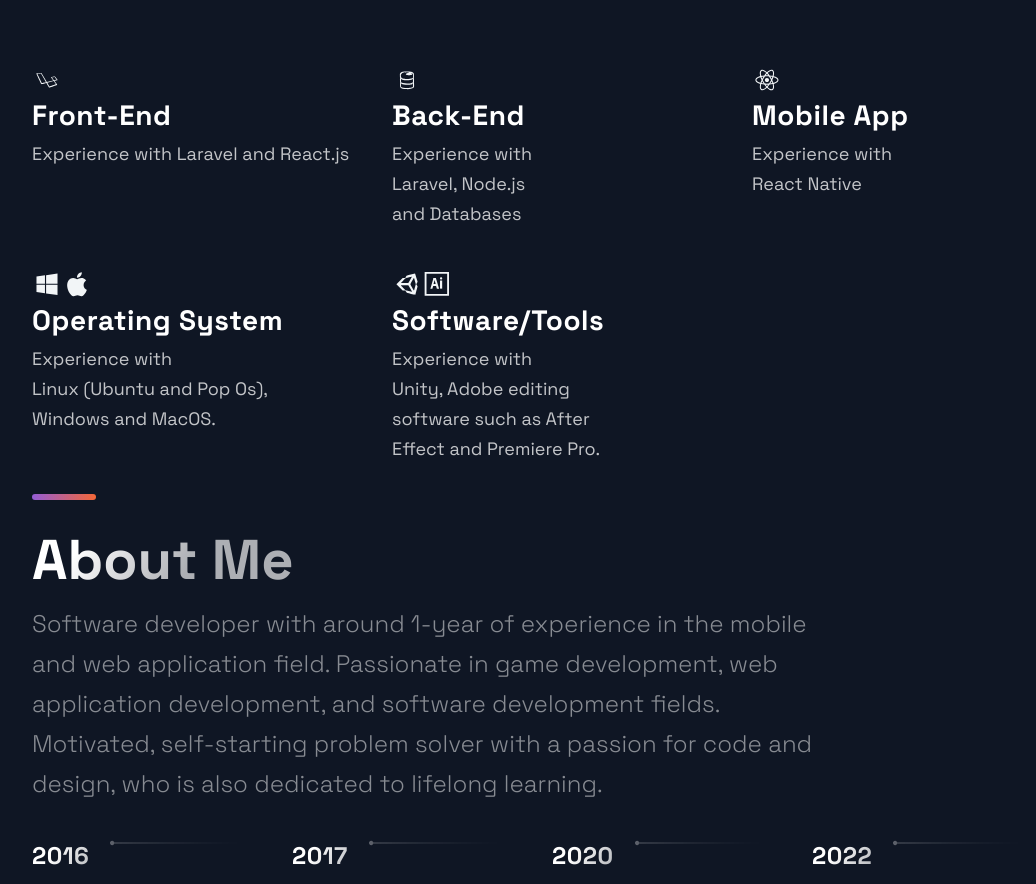
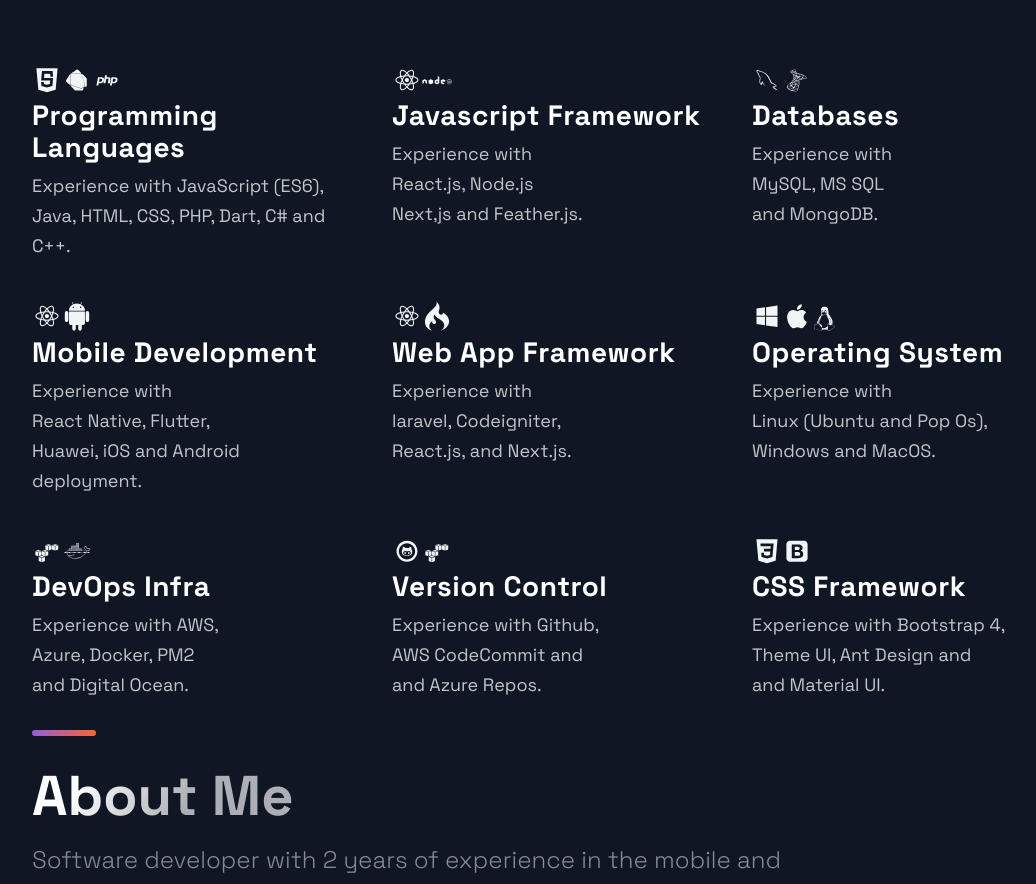
Before and after one commit to ilyshkmi/portfolio, a Next.js app: page / in a window 1280 px wide. Shown: the part 1880-2764 px from the top of the page, without its empty margins (88-1124 px from the left). Built offline with nearby package versions, Linux system fonts and the light colour scheme.

Commit message:
feat: update resume content

```diff
--- a/src/components/Hero/Hero.js
+++ b/src/components/Hero/Hero.js
@@ -12,7 +12,7 @@ const Hero = (props) => (
         My Personal Portfolio
       </SectionTitle>
       <SectionText>
-      My Name is Muhd Saiful. I am a Front End and Mobile App Developer. Currently working at Azure Innovations Sdn Bhd as a Software Developer.
+      My Name is Muhd Saiful. I am a Software Developer. Currently working at Rymnet Solutions Sdn Bhd as a Mobile App Developer.
       </SectionText>
       <Button href="https://saiful-personal-bucket.s3.us-east-2.amazonaws.com/Resume.pdf">Get Resume</Button>
     </LeftSection>
--- a/src/components/Technologies/Technologies.js
+++ b/src/components/Technologies/Technologies.js
@@ -1,52 +1,121 @@
-import React from 'react';
-import { DiApple, DiFirebase, DiIllustrator, DiLaravel, DiLinux, DiReact, DiUnitySmall, DiWindows, DiZend } from 'react-icons/di';
-import { Section, SectionDivider, SectionText, SectionTitle } from '../../styles/GlobalComponents';
-import { List, ListContainer, ListItem, ListParagraph, ListTitle } from './TechnologiesStyles';
+import React from "react";
+import {
+  DiAndroid,
+  DiApple,
+  DiAws,
+  DiBootstrap,
+  DiCodeigniter,
+  DiCss3,
+  DiDart,
+  DiDocker,
+  DiFirebase,
+  DiGithub,
+  DiHtml5,
+  DiIllustrator,
+  DiJavascript,
+  DiLinux,
+  DiMsqlServer,
+  DiMysql,
+  DiNodejs,
+  DiPhp,
+  DiReact,
+  DiUnitySmall,
+  DiWindows,
+  DiZend,
+} from "react-icons/di";
+import {
+  Section,
+  SectionDivider,
+  SectionText,
+  SectionTitle,
+} from "../../styles/GlobalComponents";
+import {
+  List,
+  ListContainer,
+  ListItem,
+  ListParagraph,
+  ListTitle,
+} from "./TechnologiesStyles";
 
-const Technologies = () =>  (
+const Technologies = () => (
   <Section id="tech">
     <SectionDivider divider />
     <SectionTitle>Technologies</SectionTitle>
     <SectionText>
-      I've worked with a few technologies in the web development
-      and mobile app development world such as React Native, Laravel,
-      Codeigniter and React.js. I have also worked with NoSQL databases
-      such as MongoDB and I felt in love with it.
+      I've worked with a few technologies in the web development and mobile app
+      development world such as React Native, Laravel, Codeigniter and React.js.
+      I have also worked with NoSQL databases such as MongoDB and I felt in love
+      with it.
     </SectionText>
     <List>
       <ListItem>
         <picture>
-          <DiLaravel size="3rem" />
+          <DiJavascript size="3rem" />
+          <DiDart size="3rem" />
+          <DiPhp size="3rem" />
         </picture>
         <ListContainer>
-          <ListTitle>Front-End</ListTitle>
+          <ListTitle>Programming Languages</ListTitle>
           <ListParagraph>
-            Experience with Laravel and React.js
-          </ListParagraph>
-        </ListContainer>
-      </ListItem>
-      <ListItem>
-        <picture>
-          <DiFirebase size="3rem" />
-        </picture>
-        <ListContainer>
-          <ListTitle>Back-End</ListTitle>
-          <ListParagraph>
-            Experience with <br />
-            Laravel, Node.js <br />
-            and Databases
+            Experience with JavaScript (ES6), Java, HTML, CSS, PHP, Dart, C# and
+            C++.
           </ListParagraph>
         </ListContainer>
       </ListItem>
       <ListItem>
         <picture>
           <DiReact size="3rem" />
+          <DiNodejs size="3rem" />
         </picture>
         <ListContainer>
-          <ListTitle>Mobile App</ListTitle>
+          <ListTitle>Javascript Framework</ListTitle>
           <ListParagraph>
             Experience with <br />
-            React Native
+            React.js, Node.js <br />
+            Next,js and Feather.js.
+          </ListParagraph>
+        </ListContainer>
+      </ListItem>
+      <ListItem>
+        <picture>
+          <DiMysql size="3rem" />
+          <DiMsqlServer size="3rem" />
+        </picture>
+        <ListContainer>
+          <ListTitle>Databases</ListTitle>
+          <ListParagraph>
+            Experience with <br />
+            MySQL, MS SQL <br />
+            and MongoDB.
+          </ListParagraph>
+        </ListContainer>
+      </ListItem>
+      <ListItem>
+        <picture>
+          <DiReact size="3rem" />
+          <DiAndroid size="3rem" />
+        </picture>
+        <ListContainer>
+          <ListTitle>Mobile Development</ListTitle>
+          <ListParagraph>
+            Experience with <br />
+            React Native, Flutter, <br />
+            Huawei, iOS and Android <br />
+            deployment.
+          </ListParagraph>
+        </ListContainer>
+      </ListItem>
+      <ListItem>
+        <picture>
+          <DiReact size="3rem" />
+          <DiCodeigniter size="3rem" />
+        </picture>
+        <ListContainer>
+          <ListTitle>Web App Framework</ListTitle>
+          <ListParagraph>
+            Experience with <br />
+            laravel, Codeigniter, <br />
+            React.js, and Next.js.
           </ListParagraph>
         </ListContainer>
       </ListItem>
@@ -54,7 +123,7 @@ const Technologies = () =>  (
         <picture>
           <DiWindows size="3rem" />
           <DiApple size="3rem" />
-          {/* <DiLinux size="2.5rem" /> */}
+          <DiLinux size="2.5rem" />
         </picture>
         <ListContainer>
           <ListTitle>Operating System</ListTitle>
@@ -67,16 +136,43 @@ const Technologies = () =>  (
       </ListItem>
       <ListItem>
         <picture>
-          <DiUnitySmall size="3rem" />
-          <DiIllustrator size="3rem" />
+          <DiAws size="3rem" />
+          <DiDocker size="3rem" />
         </picture>
         <ListContainer>
-          <ListTitle>Software/Tools</ListTitle>
+          <ListTitle>DevOps Infra</ListTitle>
           <ListParagraph>
-            Experience with <br />
-            Unity, Adobe editing <br />
-            software such as After <br />
-            Effect and Premiere Pro.
+            Experience with AWS, <br />
+            Azure, Docker, PM2 <br />
+            and Digital Ocean.
+          </ListParagraph>
+        </ListContainer>
+      </ListItem>
+      <ListItem>
+        <picture>
+          <DiGithub size="3rem" />
+          <DiAws size="3rem" />
+        </picture>
+        <ListContainer>
+          <ListTitle>Version Control</ListTitle>
+          <ListParagraph>
+            Experience with Github, <br />
+            AWS CodeCommit and <br />
+            and Azure Repos.
+          </ListParagraph>
+        </ListContainer>
+      </ListItem>
+      <ListItem>
+        <picture>
+          <DiCss3 size="3rem" />
+          <DiBootstrap size="3rem" />
+        </picture>
+        <ListContainer>
+          <ListTitle>CSS Framework</ListTitle>
+          <ListParagraph>
+            Experience with Bootstrap 4, <br />
+            Theme UI, Ant Design and <br />
+            and Material UI.
           </ListParagraph>
         </ListContainer>
       </ListItem>
--- a/src/components/TimeLine/TimeLine.js
+++ b/src/components/TimeLine/TimeLine.js
@@ -1,9 +1,24 @@
-import React, { useState, useRef, useEffect } from 'react';
+import React, { useState, useRef, useEffect } from "react";
 
-import { CarouselButton, CarouselButtonDot, CarouselButtons, CarouselContainer, CarouselItem, CarouselItemImg, CarouselItemText, CarouselItemTitle, CarouselMobileScrollNode } from './TimeLineStyles';
-import { Section, SectionDivider, SectionText, SectionTitle } from '../../styles/GlobalComponents';
-import { TimeLineData } from '../../constants/constants';
-import Button from '../../styles/GlobalComponents/Button';
+import {
+  CarouselButton,
+  CarouselButtonDot,
+  CarouselButtons,
+  CarouselContainer,
+  CarouselItem,
+  CarouselItemImg,
+  CarouselItemText,
+  CarouselItemTitle,
+  CarouselMobileScrollNode,
+} from "./TimeLineStyles";
+import {
+  Section,
+  SectionDivider,
+  SectionText,
+  SectionTitle,
+} from "../../styles/GlobalComponents";
+import { TimeLineData } from "../../constants/constants";
+import Button from "../../styles/GlobalComponents/Button";
 
 const TOTAL_CAROUSEL_COUNT = TimeLineData.length;
 
@@ -12,57 +27,66 @@ const Timeline = (props) => {
   const carouselRef = useRef();
 
   const scroll = (node, left) => {
-    return node.scrollTo({ left, behavior: 'smooth' });
-  }
+    return node.scrollTo({ left, behavior: "smooth" });
+  };
 
   const handleClick = (e, i) => {
     e.preventDefault();
 
     if (carouselRef.current) {
-      const scrollLeft = Math.floor(carouselRef.current.scrollWidth * 0.7 * (i / TimeLineData.length));
+      const scrollLeft = Math.floor(
+        carouselRef.current.scrollWidth * 0.7 * (i / TimeLineData.length)
+      );
 
       scroll(carouselRef.current, scrollLeft);
     }
-  }
+  };
 
   const handleScroll = () => {
     if (carouselRef.current) {
-      const index = Math.round((carouselRef.current.scrollLeft / (carouselRef.current.scrollWidth * 0.7)) * TimeLineData.length);
+      const index = Math.round(
+        (carouselRef.current.scrollLeft /
+          (carouselRef.current.scrollWidth * 0.7)) *
+          TimeLineData.length
+      );
 
       setActiveItem(index);
     }
-  }
+  };
 
   // snap back to beginning of scroll when window is resized
   // avoids a bug where content is covered up if coming from smaller screen
   useEffect(() => {
     const handleResize = () => {
       scroll(carouselRef.current, 0);
-    }
+    };
 
-    window.addEventListener('resize', handleResize);
+    window.addEventListener("resize", handleResize);
   }, []);
 
   return (
     <Section id="about">
       <SectionTitle>About Me</SectionTitle>
       <SectionText>
-      Software developer with around 1-year of experience in the mobile and web application field.
-      Passionate in game development, web application development, and software development
-      fields. Motivated, self-starting problem solver with a passion for code and design, who is also
-      dedicated to lifelong learning.
+        Software developer with 2 years of experience in the mobile and web
+        application field. Passionate in software development fields. Motivated,
+        self-starting problem solver with a passion for code and design, who is
+        also dedicated to lifelong learning. Proficient in JavaScript, Next.js
+        and React Native.
       </SectionText>
       <CarouselContainer ref={carouselRef} onScroll={handleScroll}>
         <>
           {TimeLineData.map((item, index) => (
             <CarouselMobileScrollNode
               key={index}
-              final={index === TOTAL_CAROUSEL_COUNT - 1}>
+              final={index === TOTAL_CAROUSEL_COUNT - 1}
+            >
               <CarouselItem
                 index={index}
                 id={`carousel__item-${index}`}
                 active={activeItem}
-                onClick={(e) => handleClick(e, index)}>
+                onClick={(e) => handleClick(e, index)}
+              >
                 <CarouselItemTitle>
                   {`${item.year}`}
                   <CarouselItemImg
@@ -70,7 +94,8 @@ const Timeline = (props) => {
                     height="6"
                     viewBox="0 0 208 6"
                     fill="none"
-                    xmlns="http://www.w3.org/2000/svg">
+                    xmlns="http://www.w3.org/2000/svg"
+                  >
                     <path
                       fillRule="evenodd"
                       clipRule="evenodd"
@@ -85,7 +110,8 @@ const Timeline = (props) => {
                         y1="0.5"
                         x2="208"
                         y2="0.500295"
-                        gradientUnits="userSpaceOnUse">
+                        gradientUnits="userSpaceOnUse"
+                      >
                         <stop stopColor="white" />
                         <stop
                           offset="0.79478"
@@ -110,13 +136,19 @@ const Timeline = (props) => {
               index={index}
               active={activeItem}
               onClick={(e) => handleClick(e, index)}
-              type="button">
+              type="button"
+            >
               <CarouselButtonDot active={activeItem} />
             </CarouselButton>
           );
         })}
       </CarouselButtons>
-      <Button onClick={props.handleClick} href="https://saiful-personal-bucket.s3.us-east-2.amazonaws.com/Curriculum+Vitae.pdf">Get CV</Button>
+      <Button
+        onClick={props.handleClick}
+        href="https://saiful-personal-bucket.s3.us-east-2.amazonaws.com/Curriculum+Vitae.pdf"
+      >
+        Get CV
+      </Button>
       <SectionDivider />
     </Section>
   );
--- a/src/constants/constants.js
+++ b/src/constants/constants.js
@@ -52,7 +52,8 @@ export const certification = [
   { date: 'April, 11 2020', title: 'YTM Big Data Analytics', provider: 'CADS' },
   { date: 'October 10, 2020', title: 'Certified Cyber Security Professional', provider: 'CCSD COUNCIL' },
   { date: 'October 31, 2021', title: 'Microsoft Certified: Azure Fundamentals', provider: 'Microsoft' },
-  { date: 'April 14, 2022', title: 'AWS SOlutions Architect Associate', provider: 'AWS' },
+  { date: 'Dec 31, 2021', title: 'Certified Cloud Solutions Architect', provider: 'Asia Pacific University' },
+  { date: 'April 14, 2022', title: 'Certified Solutions Architect Associate', provider: 'Amazon Web Services' },
 ];
 
 export const upcoming = [
```
Also changed, not shown: src/components/Acomplishments/AcomplishmentsStyles.js (+9 -2 lines).
